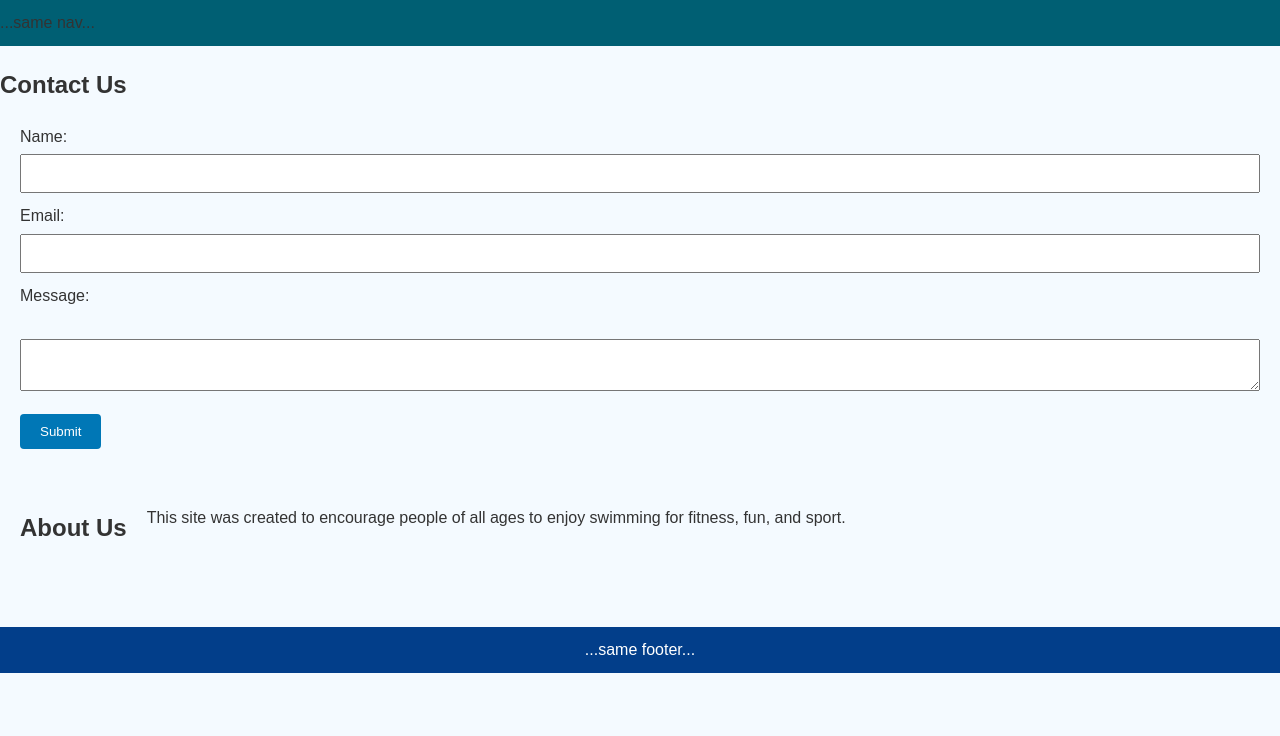
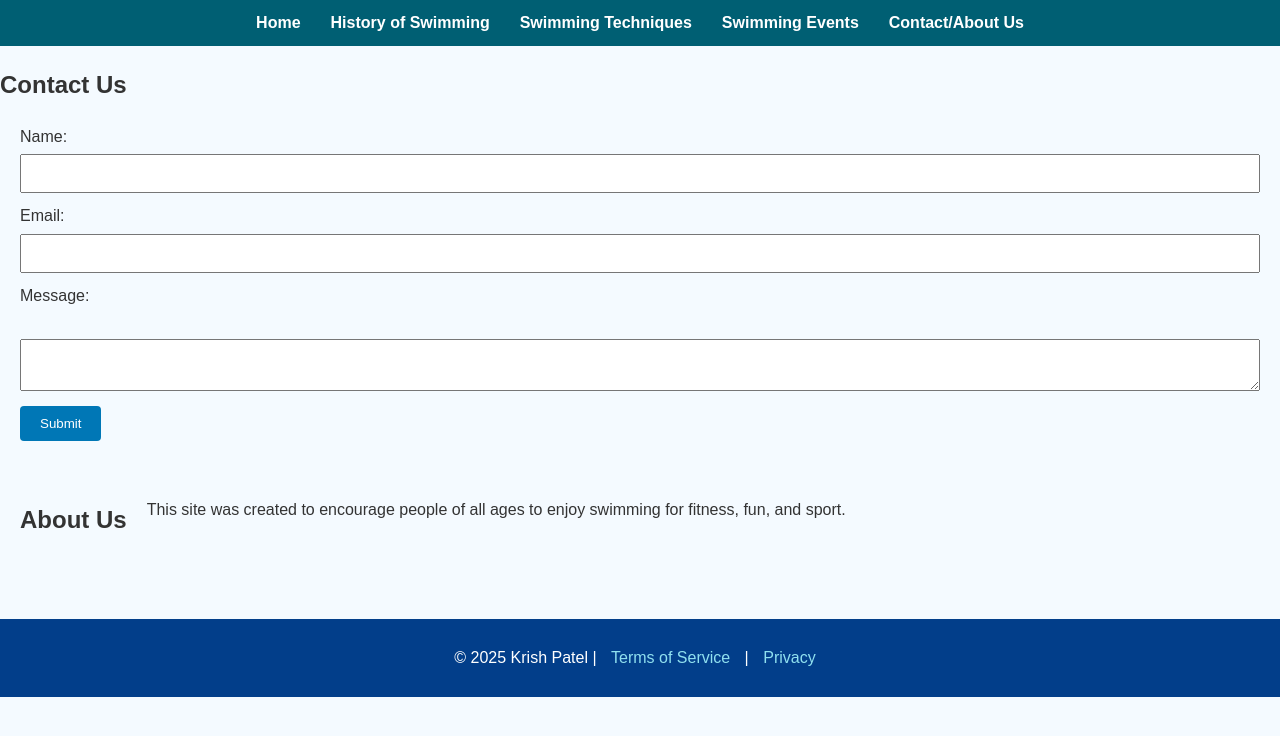
Before and after one commit to kp949/P4, a plain HTML site: page contact.html in a window 1280 px wide. Drawn offline with Linux system fonts and the light colour scheme.

Commit message:
Update contact.html

```diff
--- a/contact.html
+++ b/contact.html
@@ -1,12 +1,18 @@
-<!DOCTYPE html>
-<html lang="en">
-<head>
+<html lang="en"><head>
   <meta charset="UTF-8">
   <title>Contact / About Us</title>
   <link rel="stylesheet" href="css/style.css">
 </head>
 <body>
-  <nav>...same nav...</nav>
+  <nav>
+    <ul>
+      <li><a href="index.html">Home</a></li>
+      <li><a href="history.html">History of Swimming</a></li>
+      <li><a href="techniques.html">Swimming Techniques</a></li>
+      <li><a href="events.html">Swimming Events</a></li>
+      <li><a href="contact.html">Contact/About Us</a></li>
+    </ul>
+  </nav>
   <main>
     <h2>Contact Us</h2>
     <form>
@@ -23,6 +29,7 @@
       <p>This site was created to encourage people of all ages to enjoy swimming for fitness, fun, and sport.</p>
     </section>
   </main>
-  <footer>...same footer...</footer>
-</body>
-</html>
+  <footer>
+    <p>© 2025 Krish Patel | <a href="#">Terms of Service</a> | <a href="#">Privacy</a></p>
+  </footer>
+</body></html>
```
